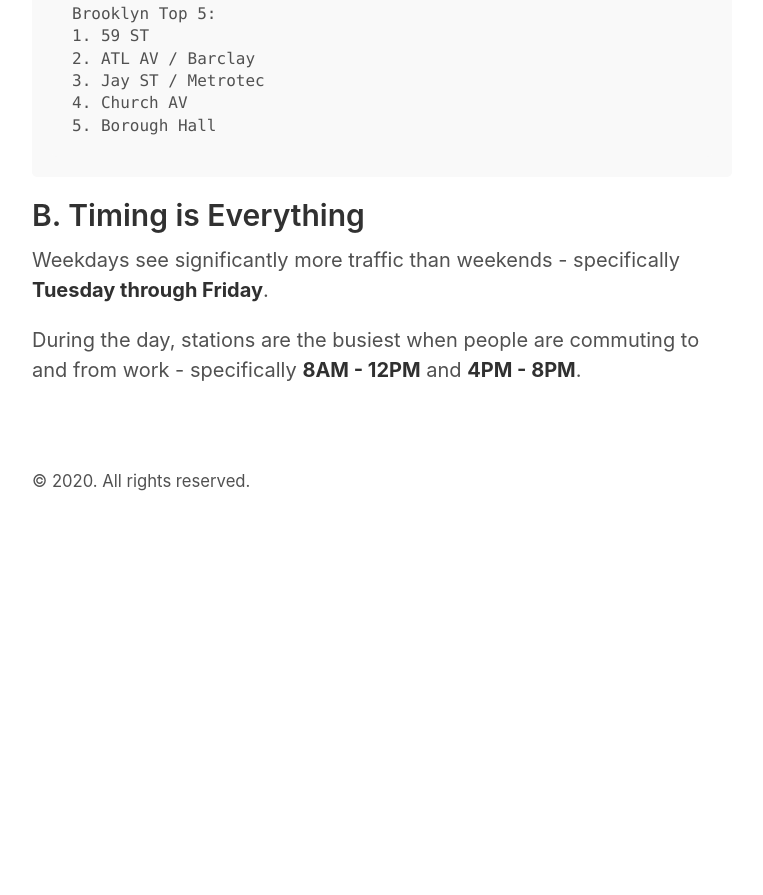
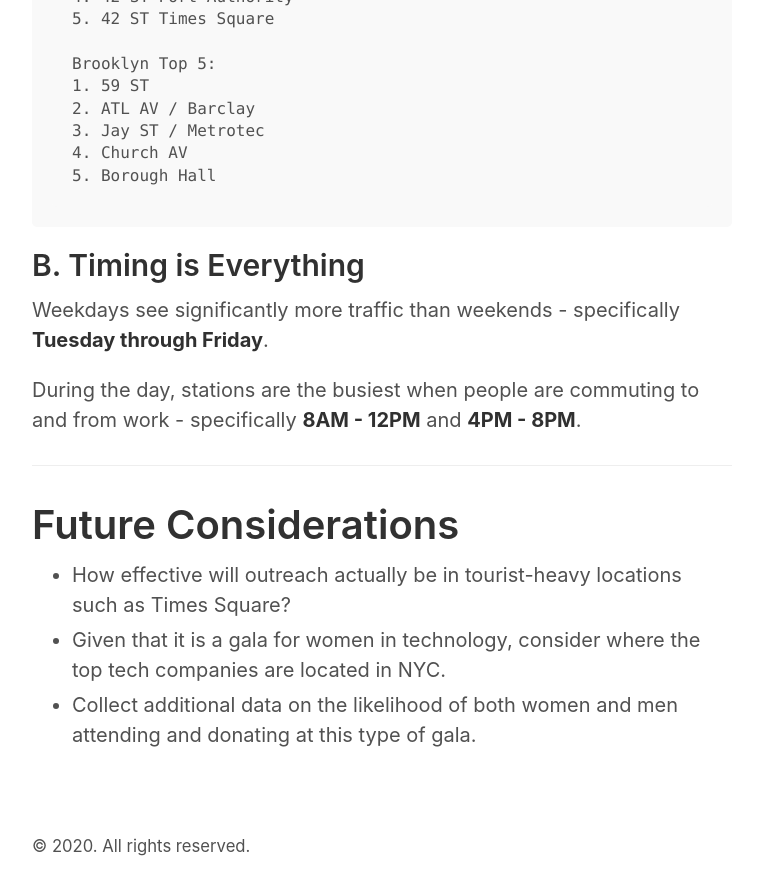
Before and after one commit to eunchanity/eunchanity.github.io, a Jekyll site: the page built from _posts/2020-07-06-Project-1-MTA.md, in a window 1280 px wide and 900 px high, scrolled down 7322 px. Shown: the top 895 px of the window, without its empty margins (258-1021 px from the left). Built offline with Jekyll 4.4.1, drawn with Linux system fonts in a browser that asks for light colours; before the commit the page ends 7857 px from its top, so only the background shows below that; some of the changed text lies outside the part shown.

Commit message:
future considerations

```diff
--- a/_posts/2020-07-06-Project-1-MTA.md
+++ b/_posts/2020-07-06-Project-1-MTA.md
@@ -37,6 +37,7 @@ placement of the street teams.
 - [Conclusion](#conclusion)
   - [Divide and Conquer](#divide)
   - [Timing is Everything](#timing)
+- [Future Considerations](#future)
 
 -----
 
@@ -136,3 +137,11 @@ Sending **two teams**, one to Manhattan and one to Brooklyn, will optimize the p
 Weekdays see significantly more traffic than weekends - specifically **Tuesday through Friday**.
 
 During the day, stations are the busiest when people are commuting to and from work - specifically **8AM - 12PM** and **4PM - 8PM**.
+
+-----
+
+# Future Considerations <a name="future"></a>
+
+* How effective will outreach actually be in tourist-heavy locations such as Times Square?
+* Given that it is a gala for women in technology, consider where the top tech companies are located in NYC.
+* Collect additional data on the likelihood of both women and men attending and donating at this type of gala.
```
